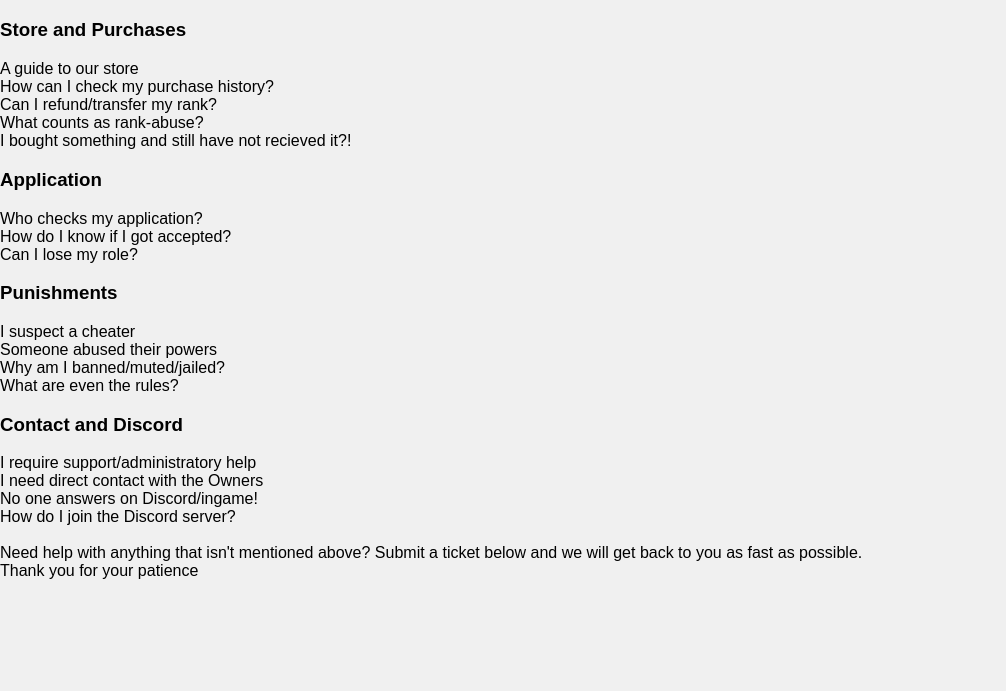
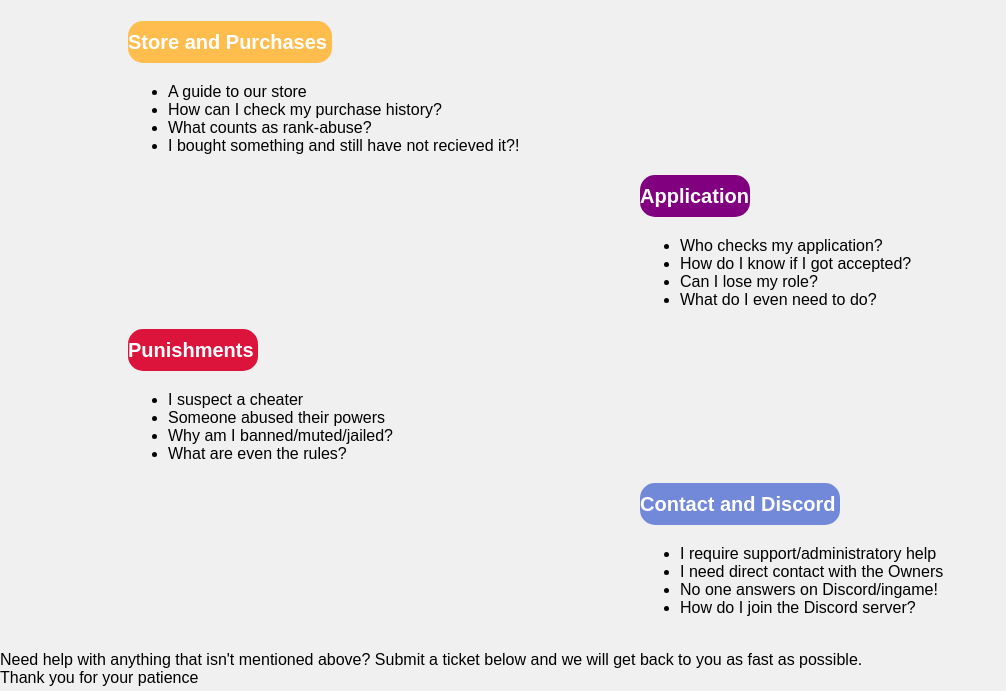
Before and after one commit to stieludv/trinitycraft-old-website, a plain HTML site: page support.html in a window 1280 px wide. Shown: the part 809-1500 px from the top of the page, without its empty margins (0-1006 px from the left). Drawn offline with Linux system fonts and the light colour scheme; a web font is replaced by a local one.

Commit message:
Styled Support Page
styled Support page

```diff
--- a/stylesheets/support.css
+++ b/stylesheets/support.css
@@ -6,3 +6,68 @@
 footer {
   margin-top: 35vh;
 }
+
+ #storeandpurchases {
+  display: block;
+  width: 40%;
+  margin-left: 10%;
+  display:
+ }
+
+ #storeandpurchases h3 {
+   background-color: rgb(255, 189, 78);
+   width: 204px;
+   border-radius: 15px;
+   font-size: 20px;
+   color: white;
+   line-height: 14px;
+ }
+
+ #application {
+   display: block;
+   width: 40%;
+   margin-left: 50%;
+ }
+
+ #application h3 {
+   background-color: purple;
+   width: 110px;
+   border-radius: 15px;
+   font-size: 20px;
+   color: white;
+   line-height: 14px;
+ }
+
+ #punishments {
+   display: block;
+   width: 40%;
+   margin-left: 10%;
+ }
+
+ #punishments h3 {
+   background-color: crimson;
+   width: 130px;
+   border-radius: 15px;
+   font-size: 20px;
+   color: white;
+   line-height: 14px;
+ }
+
+ #contactanddiscord {
+   display: block;
+   width: 40%;
+   margin-left: 50%;
+ }
+
+  #contactanddiscord h3 {
+    background-color: rgb(114, 137, 218);
+    width: 200px;
+    border-radius: 15px;
+    font-size: 20px;
+    color: white;
+    line-height: 14px;
+  }
+
+ #other {
+
+ }
--- a/support.html
+++ b/support.html
@@ -62,31 +62,53 @@
       <iframe class="discordiframe" src="https://discordapp.com/widget?id=440127092919631883&theme=dark" allowtransparency="true" frameborder="0"></iframe>
     </div>
     <section>
-      <div>
-        <h3>Store and Purchases</h3>
-        <p>A guide to our store</p>
-        <p>How can I check my purchase history?</p>
-        <p>Can I refund/transfer my rank?</p>
-        <p>What counts as rank-abuse?</p>
-        <p>I bought something and still have not recieved it?!</p>
-        <h3>Application</h3>
-        <p>Who checks my application?</p>
-        <p>How do I know if I got accepted?</p>
-        <p>Can I lose my role?</p>
-        <h3>Punishments</h3>
-        <p>I suspect a cheater</p>
-        <p>Someone abused their powers</p>
-        <p>Why am I banned/muted/jailed?</p>
-        <p>What are even the rules?</p>
-        <h3>Contact and Discord</h3>
-        <p>I require support/administratory help</p>
-        <p>I need direct contact with the Owners</p>
-        <p>No one answers on Discord/ingame!</p>
-        <p>How do I join the Discord server?</p>
+
+      <div id="storeandpurchases">
+        <h3><br>Store and Purchases</br><br></h3>
+          <ul>
+            <li>A guide to our store</li>
+            <li>How can I check my purchase history?</li>
+            <li>What counts as rank-abuse?</li>
+            <li>I bought something and still have not recieved it?!</li>
+          </ul>
+      </div>
+
+      <div id="application">
+        <h3><br>Application</br><br></h3>
+        <ul>
+          <li>Who checks my application?</li>
+          <li>How do I know if I got accepted?</li>
+          <li>Can I lose my role?</li>
+          <li>What do I even need to do?</li>
+        </ul>
+      </div>
+
+      <div id="punishments">
+        <h3><br>Punishments</br><br></h3>
+        <ul>
+          <li>I suspect a cheater</li>
+          <li>Someone abused their powers</li>
+          <li>Why am I banned/muted/jailed?</li>
+          <li>What are even the rules?</li>
+        </ul>
+      </div>
+
+      <div id="contactanddiscord">
+        <h3><br>Contact and Discord</br><br></h3>
+        <ul>
+          <li>I require support/administratory help</li>
+          <li>I need direct contact with the Owners</li>
+          <li>No one answers on Discord/ingame!</li>
+          <li>How do I join the Discord server?</li>
+        </ul>
+      </div>
+
+      <div id="other">
         <br>
         <p>Need help with anything that isn't mentioned above? Submit a ticket below and we will get back to you as fast as possible.</p>
         <p>Thank you for your patience</p>
       </div>
+
 </section>
     <footer>
       <div class="footer1">
```
Also changed, not shown: index.html (+3 -3 lines), stylesheets/home.css (+17 -0 lines).
